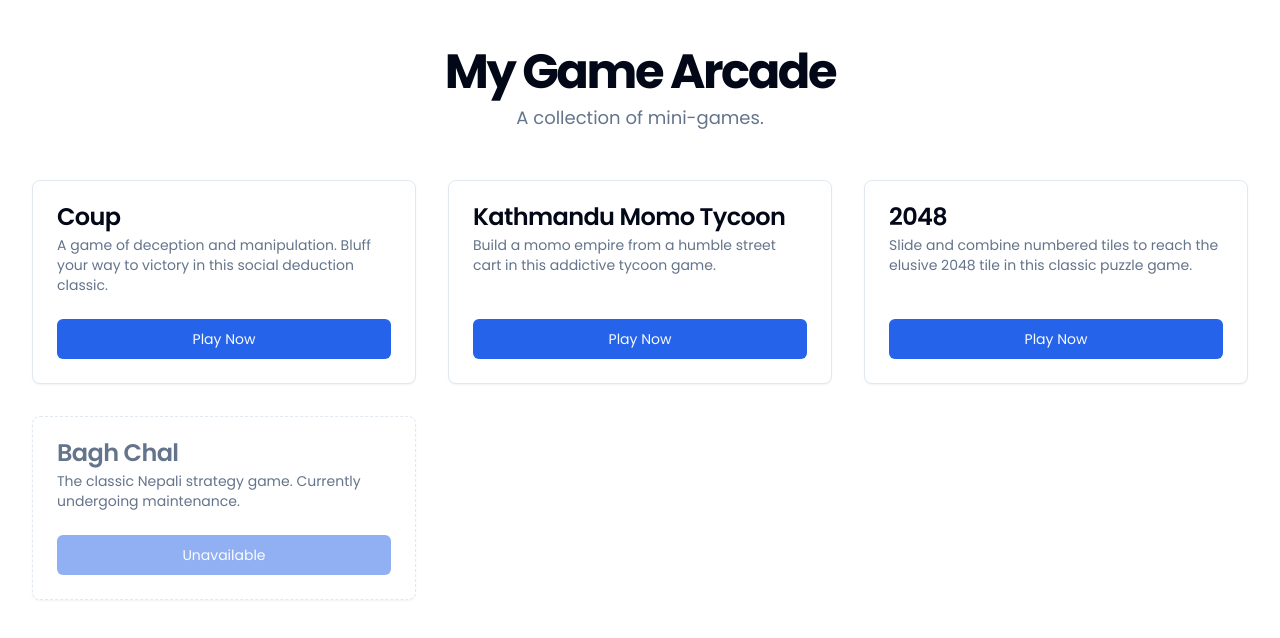
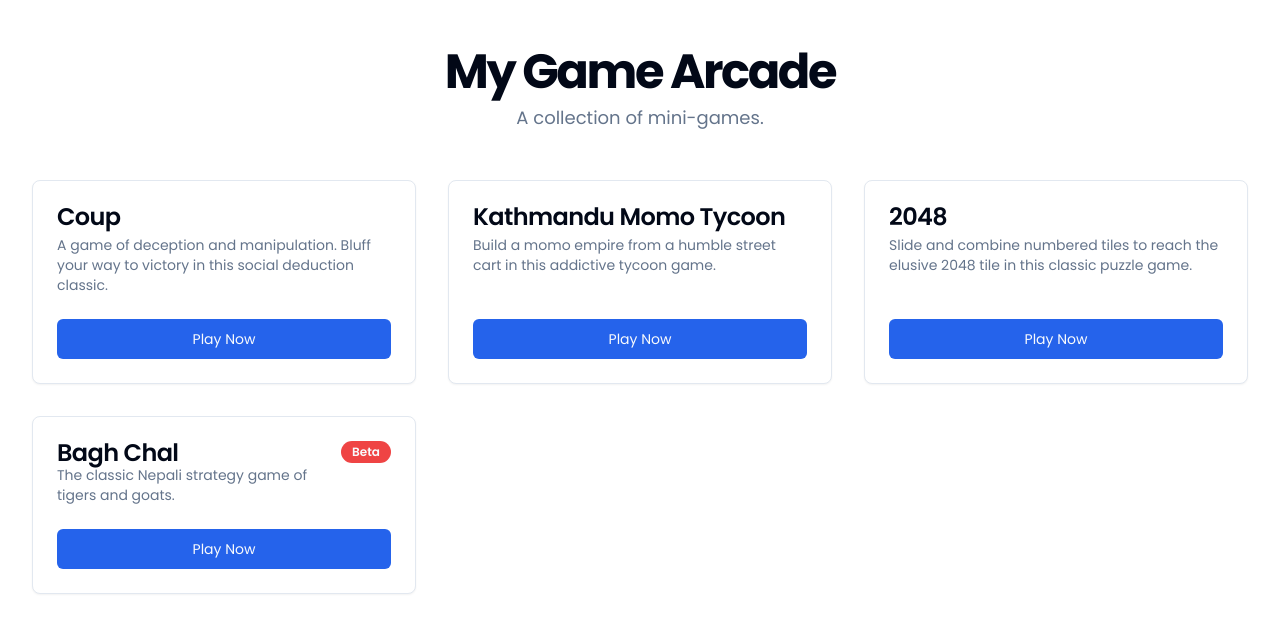
Before and after one commit to StephenJoshii/Flawed_Games_By_Sj, a React (Vite) app: page / in a window 1280 px wide. Shown: the top 638 px of the page. Built offline with nearby package versions, Linux system fonts and the light colour scheme; no server answers.

Commit message:
bagchal reintroduced (with flaws)

```diff
--- /dev/null
+++ b/src/components/ui/badge.jsx
@@ -0,0 +1,34 @@
+import * as React from "react"
+import { cva } from "class-variance-authority";
+
+import { cn } from "@/lib/utils"
+
+const badgeVariants = cva(
+  "inline-flex items-center rounded-full border px-2.5 py-0.5 text-xs font-semibold transition-colors focus:outline-none focus:ring-2 focus:ring-ring focus:ring-offset-2",
+  {
+    variants: {
+      variant: {
+        default:
+          "border-transparent bg-primary text-primary-foreground hover:bg-primary/80",
+        secondary:
+          "border-transparent bg-secondary text-secondary-foreground hover:bg-secondary/80",
+        destructive:
+          "border-transparent bg-destructive text-destructive-foreground hover:bg-destructive/80",
+        outline: "text-foreground",
+      },
+    },
+    defaultVariants: {
+      variant: "default",
+    },
+  }
+)
+
+function Badge({
+  className,
+  variant,
+  ...props
+}) {
+  return (<div className={cn(badgeVariants({ variant }), className)} {...props} />);
+}
+
+export { Badge, badgeVariants }
--- a/src/pages/HomePage.jsx
+++ b/src/pages/HomePage.jsx
@@ -1,6 +1,7 @@
 import { Link } from "react-router-dom";
 import { Card, CardContent, CardHeader, CardTitle, CardDescription } from "@/components/ui/card";
 import { Button } from "@/components/ui/button";
+import { Badge } from "@/components/ui/badge";
 
 export function HomePage() {
   return (
@@ -51,13 +52,20 @@ export function HomePage() {
         </Card>
 
         {/* Updated Card for Bagh Chal */}
-        <Card className="border-dashed">
-           <CardHeader>
-            <CardTitle className="text-muted-foreground">Bagh Chal</CardTitle>
-            <CardDescription className="text-muted-foreground">The classic Nepali strategy game. Currently undergoing maintenance.</CardDescription>
+        <Card className="flex flex-col">
+          <CardHeader>
+            <div className="flex justify-between items-start">
+              <div>
+                <CardTitle>Bagh Chal</CardTitle>
+                <CardDescription>The classic Nepali strategy game of tigers and goats.</CardDescription>
+              </div>
+              <Badge variant="destructive">Beta</Badge>
+            </div>
           </CardHeader>
-           <CardContent className="flex-grow flex items-end">
-            <Button disabled className="w-full">Unavailable</Button>
+          <CardContent className="flex-grow flex items-end">
+            <Link to="/play/bagh-chal" className="w-full">
+              <Button className="w-full">Play Now</Button>
+            </Link>
           </CardContent>
         </Card>
       </div>
```
Also changed, not shown: 1 other file (tests, documents, lock files or other folders).
